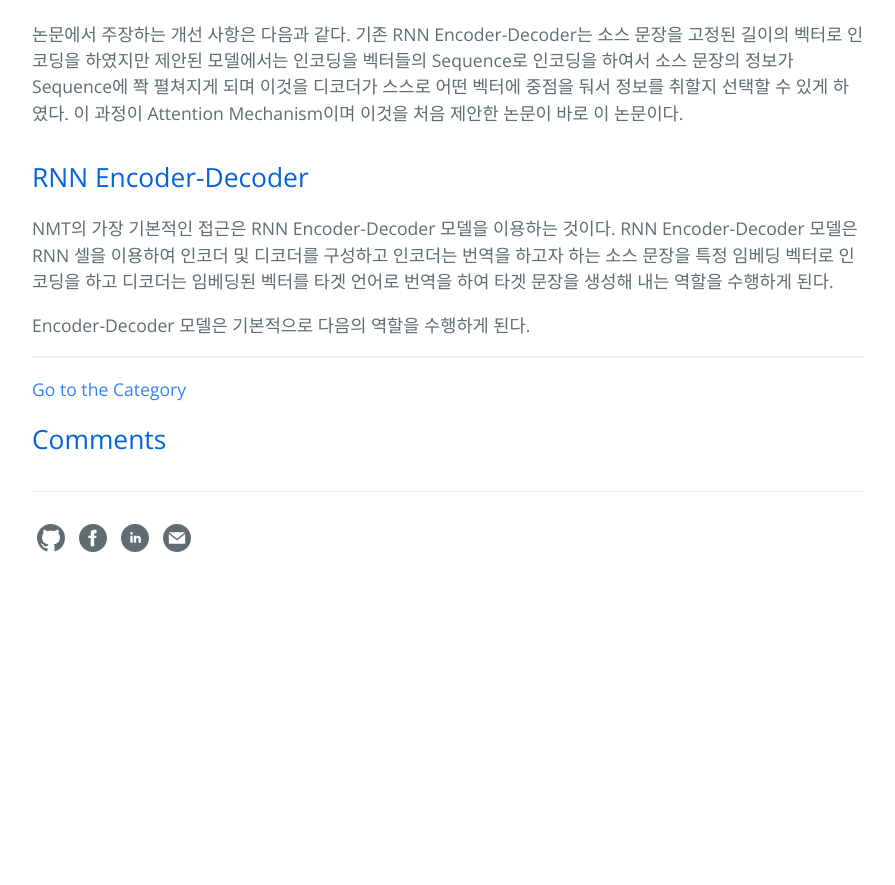
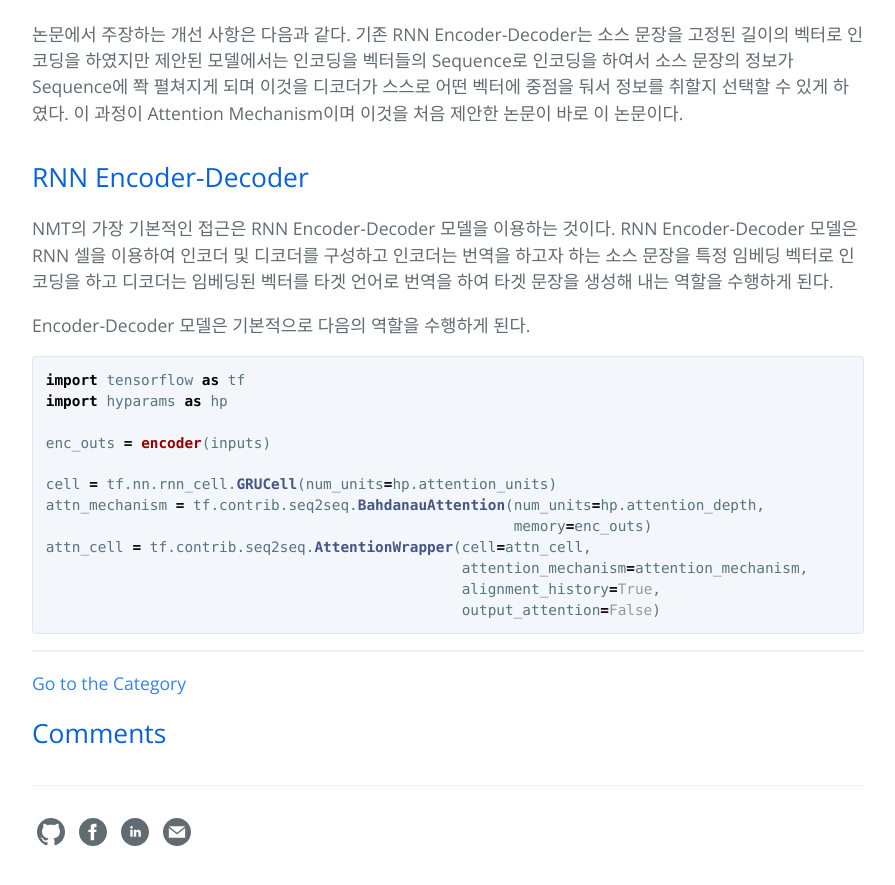
Before and after one commit to hcnoh/hcnoh.github.io, a Jekyll site: the page built from _posts/2018-12-11-bahdanau-attention.md, in a window 1280 px wide and 900 px high, scrolled down 1125 px. Shown: the top 885 px of the window, without its empty margins (192-1087 px from the left). Built offline with Jekyll 4.4.1, drawn with Linux system fonts in a browser that asks for light colours; formulas are drawn with MathJax 3; comment, search, counter and statistics services are not loaded; before the commit the page ends 1731 px from its top, so only the background shows below that.

Commit message:
Update 2018-12-11-bahdanau-attention.md

````diff
--- a/_posts/2018-12-11-bahdanau-attention.md
+++ b/_posts/2018-12-11-bahdanau-attention.md
@@ -43,3 +43,19 @@ $$
 NMT의 가장 기본적인 접근은 RNN Encoder-Decoder 모델을 이용하는 것이다. RNN Encoder-Decoder 모델은 RNN 셀을 이용하여 인코더 및 디코더를 구성하고 인코더는 번역을 하고자 하는 소스 문장을 특정 임베딩 벡터로 인코딩을 하고 디코더는 임베딩된 벡터를 타겟 언어로 번역을 하여 타겟 문장을 생성해 내는 역할을 수행하게 된다.
 
 Encoder-Decoder 모델은 기본적으로 다음의 역할을 수행하게 된다.
+
+
+```python
+import tensorflow as tf
+import hyparams as hp
+
+enc_outs = encoder(inputs)
+
+cell = tf.nn.rnn_cell.GRUCell(num_units=hp.attention_units)
+attn_mechanism = tf.contrib.seq2seq.BahdanauAttention(num_units=hp.attention_depth,
+                                                      memory=enc_outs)
+attn_cell = tf.contrib.seq2seq.AttentionWrapper(cell=attn_cell,
+                                                attention_mechanism=attention_mechanism,
+                                                alignment_history=True,
+                                                output_attention=False)
+```
````
